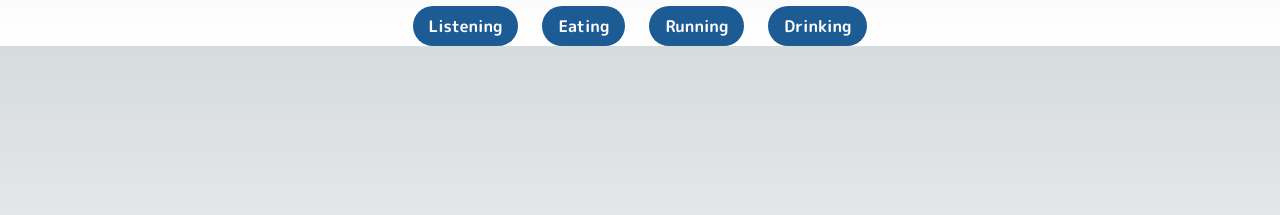
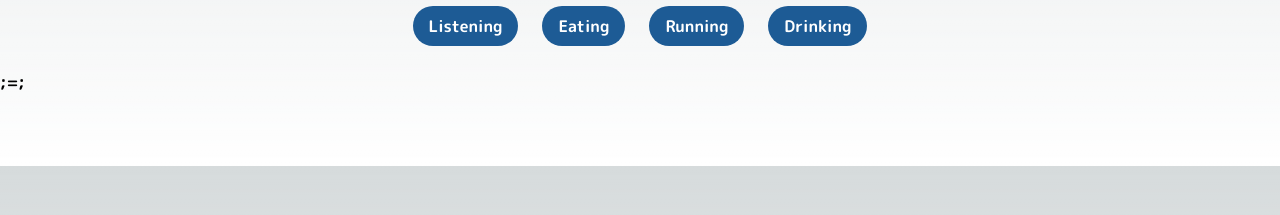
Before and after one commit to Horiiya/Game-Of-Word, a Next.js app: page / in a window 1280 px wide. Shown: the part 459-674 px from the top of the page. Built offline with nearby package versions, Linux system fonts and the light colour scheme.

Commit message:
fix backgroud color

```diff
--- a/src/app/Components/Button.tsx
+++ b/src/app/Components/Button.tsx
@@ -8,7 +8,7 @@ interface ButtonProps {
 
 export function Button({name, fnOnClick}: ButtonProps) {
   return (
-    <button className="bg-blueTest hover:bg-blue-700 text-white font-bold py-2 px-4 rounded-full flex"
+    <button className="bg-blueOfButton hover:bg-hoverOfButton text-white font-bold py-2 px-4 rounded-full flex"
       onClick={() => {
       if (fnOnClick) {
         fnOnClick();
--- a/src/app/page.tsx
+++ b/src/app/page.tsx
@@ -58,7 +58,11 @@ export default function Home() {
 
         <ModalComponents nameOfModal="It's False" state={modalFalseIsOpen} setTest={setModalFalseIsOpen} scoreTest={score} />
       </div>
+      <br className="word-break: break-all"/>
+      <div  className="flex bg-white-500 h-24">
+        <p>;=;</p>
 
+      </div>
     </main>
   );
 }
--- a/tailwind.config.ts
+++ b/tailwind.config.ts
@@ -9,7 +9,8 @@ const config: Config = {
   theme: {
     extend: {
       colors: {
-        'blueTest' : '#1D5B95'
+        'blueOfButton' : '#1D5B95',
+        'hoverOfButton' : '#318FE7'
       },
       backgroundImage: {
         "gradient-radial": "radial-gradient(var(--tw-gradient-stops))",
```
